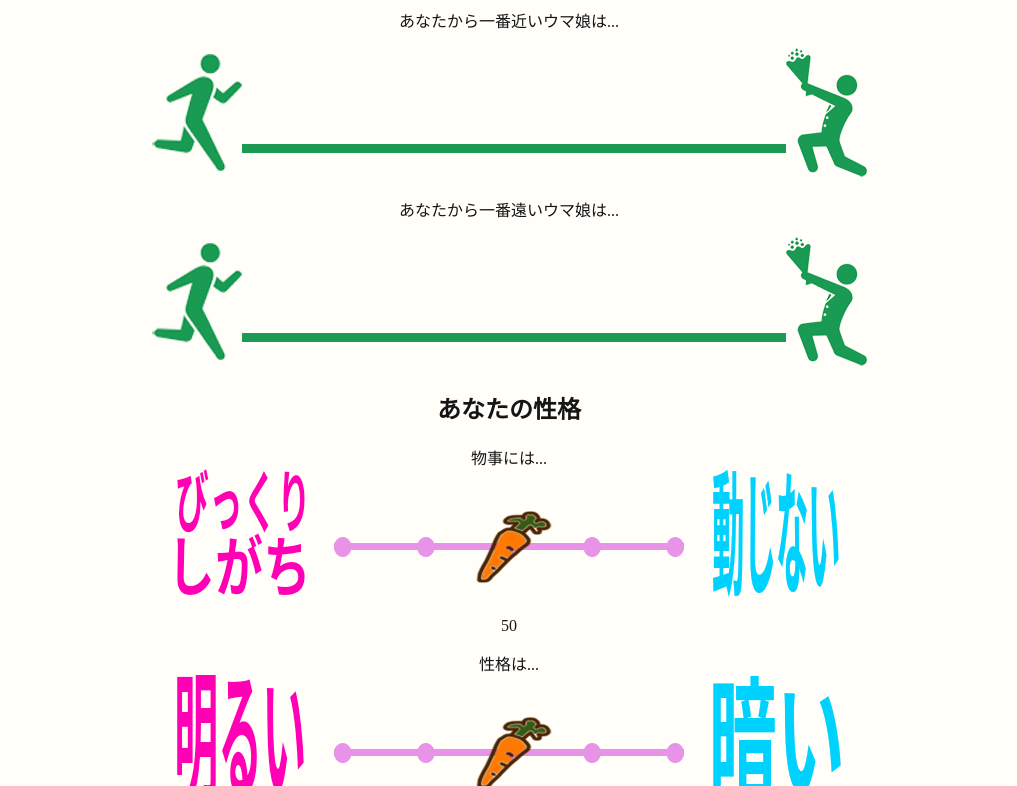
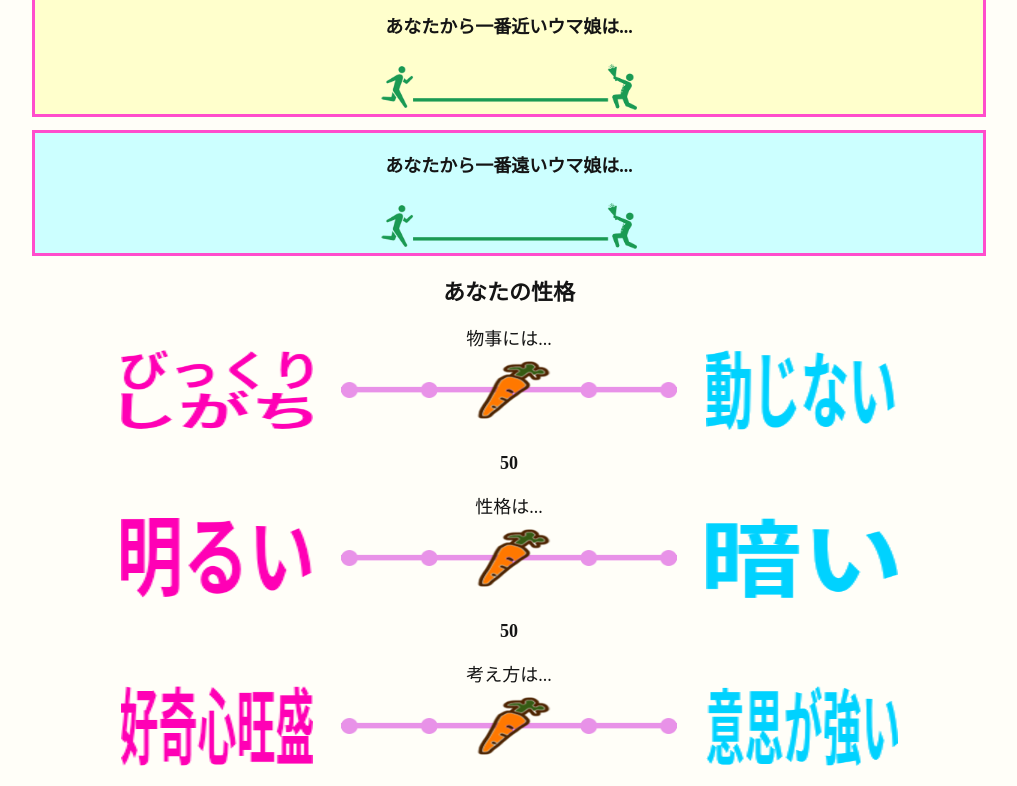
Before and after one commit to nakano1120/uma-sindan, a plain HTML site: page question/question12.html in a window 1280 px wide. Shown: the part 81-867 px from the top of the page, without its empty margins (131-1148 px from the left). Drawn offline with Linux system fonts and the light colour scheme.

Commit message:
htmlに合わせて修正

```diff
--- a/css/style.css
+++ b/css/style.css
@@ -38,21 +38,55 @@
     border:3px solid #ffcaf5;
     background-color:#ff4dcc;
 }
-.distance{
+.distance-image img{
     width:20vw;
     height:auto;
 }
-#main{
+#most-close{
     text-align:inline-block;
     margin:1vw auto;
     width:75%;
     background-color:#ffffcc;
     border:3px solid #ff4dcc
 }
-#difmain{
+#most-far{
     text-align:inline-block;
     margin:1vw auto;
     width:75%;
     background-color:#ccffff;
     border:3px solid #ff4dcc;
 }
+.param{
+    height:10vh;
+    width:15vw;
+}
+.graph{
+    height:10vh;
+    width:30vw;
+}
+h1, .strong-1, .horse-name {
+    font-size: 26px;
+}
+
+h2, .strong-2, .horse-characteristics {
+    font-size: 22px;
+}
+
+h3, .strong-3, .distance {
+    font-size: 18px;
+}
+
+h4, .strong-4, {
+    font-size: 14px;
+}
+
+h5, .strong-5 {
+    font-size: 12px;
+}
+
+h6, .strong-6 {
+    font-size: 8px;
+}
+.result-container, .point{
+    font-weight: bold;
+}
```
